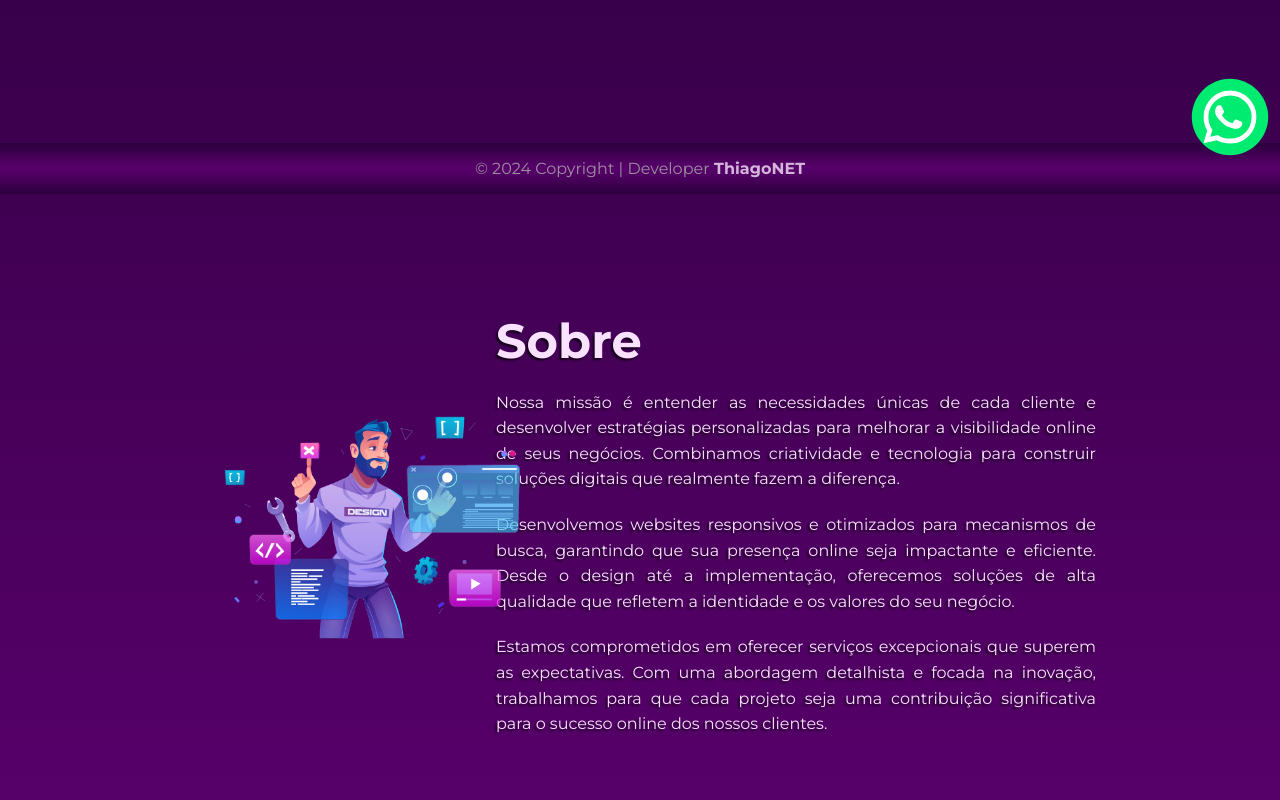
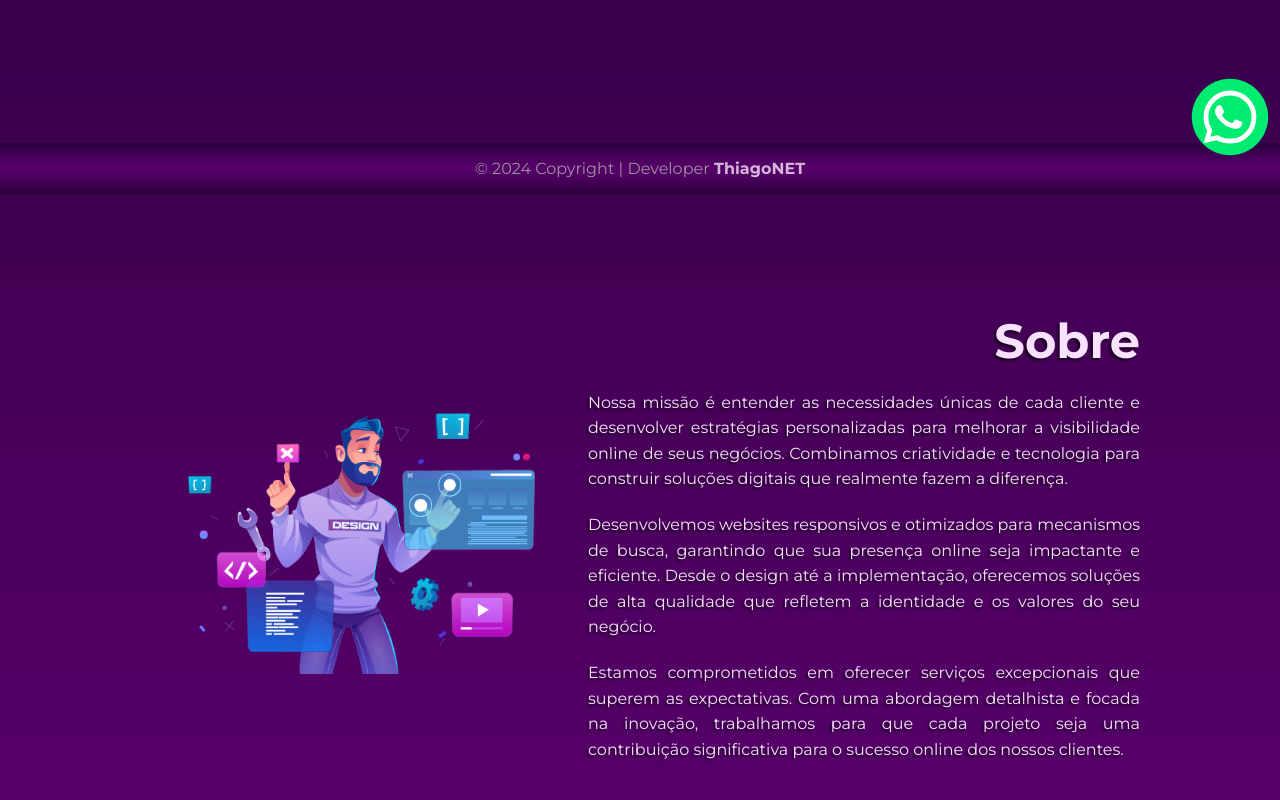
Before and after one commit to TNthiagonet/ThiagoNET, a React (Vite) app: page / in a window 1280 px wide. Shown: the part 606-1406 px from the top of the page. Built offline with nearby package versions, Linux system fonts and the light colour scheme.

Commit message:
Animations

```diff
--- a/src/pages/About/About.css
+++ b/src/pages/About/About.css
@@ -11,6 +11,7 @@
 
 /* Estilo para o conteúdo da seção "Sobre" */
 .about-content {
+  flex: 1; /* Ocupa todo o espaço restante */
   max-width: 600px; /* Define a largura máxima */
   text-align: right; /* Alinha o texto à direita */
 }
@@ -21,22 +22,10 @@
   margin-bottom: 20px; /* Define a margem inferior */
   color: #f9e1ff; /* Define a cor do texto */
   text-shadow: -2px 2px 2px rgba(0, 0, 0, 0.712); /* Adiciona sombra leve */
-  text-align: left; /* Alinha o texto à esquerda */
 }
 
-
 /* Estilo para a descrição principal */
-.about-description {
-  font-size: 1rem; /* Define o tamanho da fonte */
-  line-height: 1.6; /* Define a altura da linha */
-  color: #f9e1ff; /* Define a cor do texto */
-  margin-bottom: 20px; /* Define a margem inferior */
-  text-align: justify; /* Justifica o texto */
-  text-shadow: -2px 2px 2px rgba(0, 0, 0, 0.712); /* Adiciona sombra leve */
-}
-
-/* Estilo para a descrição secundária */
-.about-description2 {
+.about-description, .about-description2 {
   font-size: 1rem; /* Define o tamanho da fonte */
   line-height: 1.6; /* Define a altura da linha */
   color: #f9e1ff; /* Define a cor do texto */
@@ -47,8 +36,8 @@
 
 /* Estilo para o contêiner da animação */
 .about-animation-container {
-  width: 50%; /* Define a largura em 50% */
-  max-width: 17.5vw; /* Define a largura máxima em 17.5vw (metade de 35vw) */
+  max-width: 35vw; /* Define a largura máxima em 35vw */
+  width: 100%; /* Define a largura em 100% */
   height: auto; /* Define a altura automática */
 }
 
@@ -62,7 +51,7 @@
 
   /* Ajuste do contêiner da animação para dispositivos menores */
   .about-animation-container {
-    max-width: 40%; /* Define a largura máxima em 40% (metade de 80%) */
+    max-width: 80%; /* Define a largura máxima em 80% */
     margin-bottom: 20px; /* Define a margem inferior */
   }
 
--- a/src/pages/About/About.tsx
+++ b/src/pages/About/About.tsx
@@ -1,18 +1,23 @@
 import React from 'react';
 import './About.css';
 import Lottie from 'lottie-react';
-import animationData from '../../Animations/AnimationAbout.json'; // ajustando o caminho conforme necessário
+import animationData from '../../Animations/AnimationAbout.json';
 
 const About: React.FC = () => {
   return (
     <section id="about" className="about-section">
       <div className="about-animation-container">
-        <Lottie animationData={animationData} loop autoplay style={{ width: '170%', height: 'auto' }} />
+        <Lottie
+          animationData={animationData}
+          loop
+          autoplay
+          style={{ maxWidth: '100%', height: 'auto' }}
+        />
       </div>
       <div className="about-content">
         <h1 className="about-title">Sobre</h1>
         <p className="about-description">
-        Nossa missão é entender as necessidades únicas de cada cliente e desenvolver estratégias personalizadas para melhorar a visibilidade online de seus negócios. Combinamos criatividade e tecnologia para construir soluções digitais que realmente fazem a diferença.
+          Nossa missão é entender as necessidades únicas de cada cliente e desenvolver estratégias personalizadas para melhorar a visibilidade online de seus negócios. Combinamos criatividade e tecnologia para construir soluções digitais que realmente fazem a diferença.
         </p>
         <p className="about-description2">
           Desenvolvemos websites responsivos e otimizados para mecanismos de busca, garantindo que sua presença online seja impactante e eficiente. Desde o design até a implementação, oferecemos soluções de alta qualidade que refletem a identidade e os valores do seu negócio.
```
